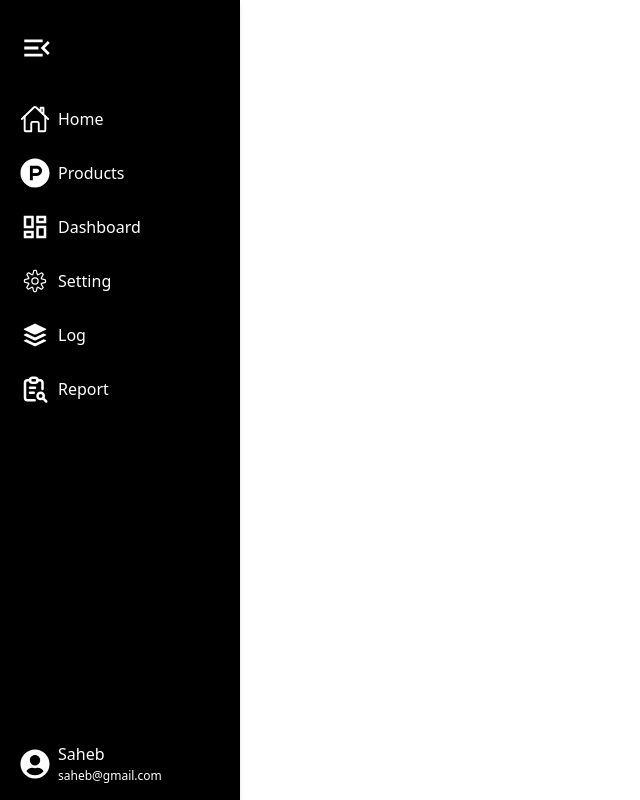
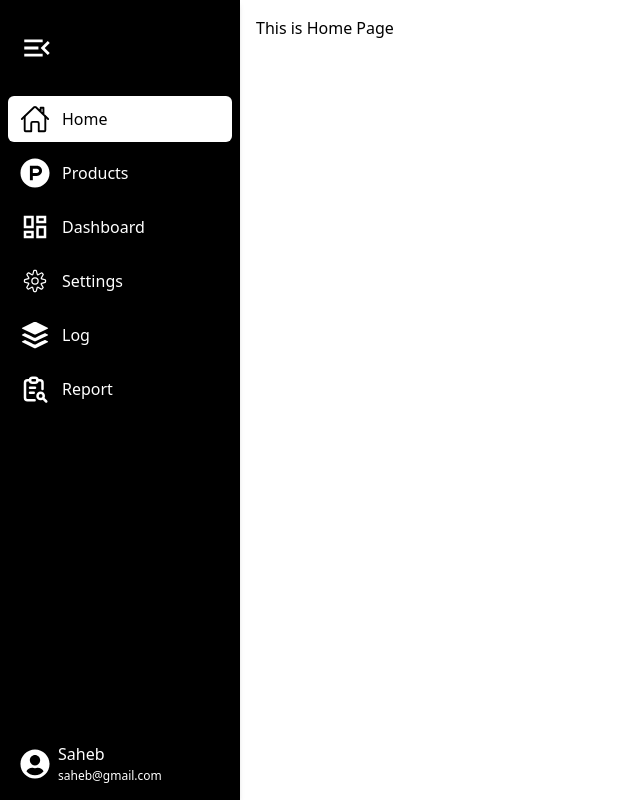
Before and after one commit to alasaneeth/learning-management-system-frontend, a React (Vite) app: page / in a window 1280 px wide. Shown: the whole page, without its empty margins (0-640 px from the left). Built offline with nearby package versions, Linux system fonts and the light colour scheme.

Commit message:
install react router and define routes

```diff
--- a/package.json
+++ b/package.json
@@ -16,6 +16,7 @@
     "react-dom": "^19.0.0",
     "react-hook-form": "^7.54.2",
     "react-icons": "^5.5.0",
+    "react-router-dom": "^7.2.0",
     "tailwindcss": "^4.0.9"
   },
   "devDependencies": {
--- a/src/App.tsx
+++ b/src/App.tsx
@@ -1,13 +1,33 @@
-import LoginPage from "./components/Login/loginPage"
-import Navbar from "./components/NavigationBar/NavBar"
+import React from 'react';
+import { BrowserRouter as Router, Route, Routes } from 'react-router-dom';
+import Sidebar from './components/Navigation/SideBar';
+import Home from "./components/Menues/Home/Index"
+import Products from "./components/Menues/Products/Index"
+import Dashboard from "./components/Menues/Dashboard/Index"
+import Settings from "./components/Menues/Settings/Index"
+import Report from "./components/Menues/Report/Index"
+import Log from "./components/Menues/Log/Index"
+
+
 
 function App() {
-
   return (
-    <div>
-      <Navbar/>
-    </div>
-  )
+    <Router>
+      <div className="flex">
+        <Sidebar />
+        <main className="flex-1 p-4">
+          <Routes>
+            <Route path="/" element={<Home />} />
+            <Route path="/products" element={<Products />} />
+            <Route path="/dashboard" element={<Dashboard />} />
+            <Route path="/settings" element={<Settings />} />
+            <Route path="/log" element={<Log />} />
+            <Route path="/report" element={<Report />} />
+          </Routes>
+        </main>
+      </div>
+    </Router>
+  );
 }
 
-export default App
+export default App;
--- /dev/null
+++ b/src/components/Menues/Dashboard/Index.tsx
@@ -0,0 +1,11 @@
+import React from 'react'
+
+const Index = () => {
+  return (
+    <div>
+      This is dashboard
+    </div>
+  )
+}
+
+export default Index
--- /dev/null
+++ b/src/components/Menues/Home/Index.tsx
@@ -0,0 +1,11 @@
+import React from 'react'
+
+const Index = () => {
+  return (
+    <div>
+      This is Home Page
+    </div>
+  )
+}
+
+export default Index
--- /dev/null
+++ b/src/components/Menues/Log/Index.tsx
@@ -0,0 +1,11 @@
+import React from 'react'
+
+const Index = () => {
+  return (
+    <div>
+      This is Log page
+    </div>
+  )
+}
+
+export default Index
--- /dev/null
+++ b/src/components/Menues/Products/Index.tsx
@@ -0,0 +1,11 @@
+import React from 'react'
+
+const Index = () => {
+  return (
+    <div>
+      This is Produt page
+    </div>
+  )
+}
+
+export default Index
--- /dev/null
+++ b/src/components/Menues/Report/Index.tsx
@@ -0,0 +1,11 @@
+import React from 'react'
+
+const Index = () => {
+  return (
+    <div>
+      This is report page
+    </div>
+  )
+}
+
+export default Index
--- /dev/null
+++ b/src/components/Menues/Settings/Index.tsx
@@ -0,0 +1,11 @@
+import React from 'react'
+
+const Index = () => {
+  return (
+    <div>
+      This is Settings Page
+    </div>
+  )
+}
+
+export default Index
--- /dev/null
+++ b/src/components/Navigation/MenuItemList.tsx
@@ -0,0 +1,38 @@
+import { CiSettings } from "react-icons/ci";
+import { FaProductHunt } from "react-icons/fa";
+import { IoHomeOutline, IoLogoBuffer } from "react-icons/io5";
+import { MdOutlineDashboard } from "react-icons/md";
+import { TbReportSearch } from "react-icons/tb";
+
+ export const menuItems = [
+  {
+    icons: <IoHomeOutline size={30} />,
+    label: 'Home',
+    path: '/'
+  },
+  {
+    icons: <FaProductHunt size={30} />,
+    label: 'Products',
+    path: '/products'
+  },
+  {
+    icons: <MdOutlineDashboard size={30} />,
+    label: 'Dashboard',
+    path: '/dashboard'
+  },
+  {
+    icons: <CiSettings size={30} />,
+    label: 'Settings',
+    path: '/settings'
+  },
+  {
+    icons: <IoLogoBuffer size={30} />,
+    label: 'Log',
+    path: '/log'
+  },
+  {
+    icons: <TbReportSearch size={30} />,
+    label: 'Report',
+    path: '/report'
+  }
+ ]
--- /dev/null
+++ b/src/components/Navigation/SideBar.tsx
@@ -0,0 +1,65 @@
+import React, { useState } from 'react';
+import { FaUserCircle } from 'react-icons/fa';
+import { MdMenuOpen } from 'react-icons/md';
+import { Link } from 'react-router-dom';
+import { menuItems } from './MenuItemList';
+
+export default function Sidebar() {
+    const [open, setOpen] = useState(true);
+    const [selectedItem, setSelectedItem] = useState(0);
+
+    const handleItemClick = (index:number) => {
+        setSelectedItem(index);
+    };
+
+    return (
+        <nav className={`shadow-md h-screen p-2 flex flex-col duration-500 bg-black text-white ${open ? 'w-60' : 'w-16'}`}>
+            {/* Header */}
+            <div className='px-3 py-2 h-20 flex justify-between items-center'>
+                <div>
+                    <MdMenuOpen
+                        size={34}
+                        className={`duration-500 cursor-pointer ${!open && 'rotate-180'}`}
+                        onClick={() => setOpen(!open)}
+                    />
+                </div>
+            </div>
+
+            {/* Body */}
+            <ul className='flex-1'>
+                {menuItems.map((item, index) => (
+                    <li
+                        key={index}
+                        className={`px-3 py-2 my-2 rounded-md duration-300 cursor-pointer flex gap-2 items-center relative group ${selectedItem === index ? 'bg-white text-black' : 'hover:bg-blue-800'}`}
+                        onClick={() => handleItemClick(index)}
+                    >
+                        <Link to={item.path} className="flex items-center w-full">
+                            <div>{item.icons}</div>
+                            <p className={`ml-3 ${!open && 'w-0 translate-x-24'} duration-500 overflow-hidden`}>
+                                {item.label}
+                            </p>
+                        </Link>
+                        <p
+                            className={`${
+                                open && 'hidden'
+                            } absolute left-32 shadow-md rounded-md w-0 p-0 text-black bg-white duration-100 overflow-hidden group-hover:w-fit group-hover:p-2 group-hover:left-16`}
+                        >
+                            {item.label}
+                        </p>
+                    </li>
+                ))}
+            </ul>
+
+            {/* Footer */}
+            <div className='flex items-center gap-2 px-3 py-2'>
+                <div>
+                    <FaUserCircle size={30} />
+                </div>
+                <div className={`leading-5 ${!open && 'w-0 translate-x-24'} duration-500 overflow-hidden`}>
+                    <p>Saheb</p>
+                    <span className='text-xs'>saheb@gmail.com</span>
+                </div>
+            </div>
+        </nav>
+    );
+}
--- a/src/components/NavigationBar/NavBar.tsx
+++ /dev/null
@@ -1,98 +0,0 @@
-import React, { useState } from 'react';
-
-// icons
-import { MdMenuOpen } from "react-icons/md";
-import { IoHomeOutline } from "react-icons/io5";
-import { FaProductHunt } from "react-icons/fa";
-import { FaUserCircle } from "react-icons/fa";
-import { TbReportSearch } from "react-icons/tb";
-import { IoLogoBuffer } from "react-icons/io";
-import { CiSettings } from "react-icons/ci";
-import { MdOutlineDashboard } from "react-icons/md";
-
-const menuItems = [
-  {
-    icons: <IoHomeOutline size={30} />,
-    label: 'Home'
-  },
-  {
-    icons: <FaProductHunt size={30} />,
-    label: 'Products'
-  },
-  {
-    icons: <MdOutlineDashboard size={30} />,
-    label: 'Dashboard'
-  },
-  {
-    icons: <CiSettings size={30} />,
-    label: 'Setting'
-  },
-  {
-    icons: <IoLogoBuffer size={30} />,
-    label: 'Log'
-  },
-  {
-    icons: <TbReportSearch size={30} />,
-    label: 'Report'
-  }
-];
-
-export default function Sidebar() {
-  const [open, setOpen] = useState(true);
-  const [selectedItem, setSelectedItem] = useState(null);
-
-  const handleItemClick = (index) => {
-    setSelectedItem(index);
-  };
-
-  return (
-    <nav className={`shadow-md h-screen p-2 flex flex-col duration-500 bg-black text-white ${open ? 'w-60' : 'w-16'}`}>
-      {/* Header */}
-      <div className='px-3 py-2 h-20 flex justify-between items-center'>
-        <div>
-          <MdMenuOpen
-            size={34}
-            className={`duration-500 cursor-pointer ${!open && 'rotate-180'}`}
-            onClick={() => setOpen(!open)}
-          />
-        </div>
-      </div>
-
-      {/* Body */}
-      <ul className='flex-1'>
-        {menuItems.map((item, index) => (
-          <li
-            key={index}
-            className={`px-3 py-2 my-2 rounded-md duration-300 cursor-pointer flex gap-2 items-center relative group ${
-              selectedItem === index ? 'bg-white text-black' : 'hover:bg-blue-800'
-            }`}
-            onClick={() => handleItemClick(index)}
-          >
-            <div>{item.icons}</div>
-            <p className={`${!open && 'w-0 translate-x-24'} duration-500 overflow-hidden`}>
-              {item.label}
-            </p>
-            <p
-              className={`${
-                open && 'hidden'
-              } absolute left-32 shadow-md rounded-md w-0 p-0 text-black bg-white duration-100 overflow-hidden group-hover:w-fit group-hover:p-2 group-hover:left-16`}
-            >
-              {item.label}
-            </p>
-          </li>
-        ))}
-      </ul>
-
-      {/* Footer */}
-      <div className='flex items-center gap-2 px-3 py-2'>
-        <div>
-          <FaUserCircle size={30} />
-        </div>
-        <div className={`leading-5 ${!open && 'w-0 translate-x-24'} duration-500 overflow-hidden`}>
-          <p>Saheb</p>
-          <span className='text-xs'>saheb@gmail.com</span>
-        </div>
-      </div>
-    </nav>
-  );
-}
```
Also changed, not shown: 1 other file (tests, documents, lock files or other folders).
